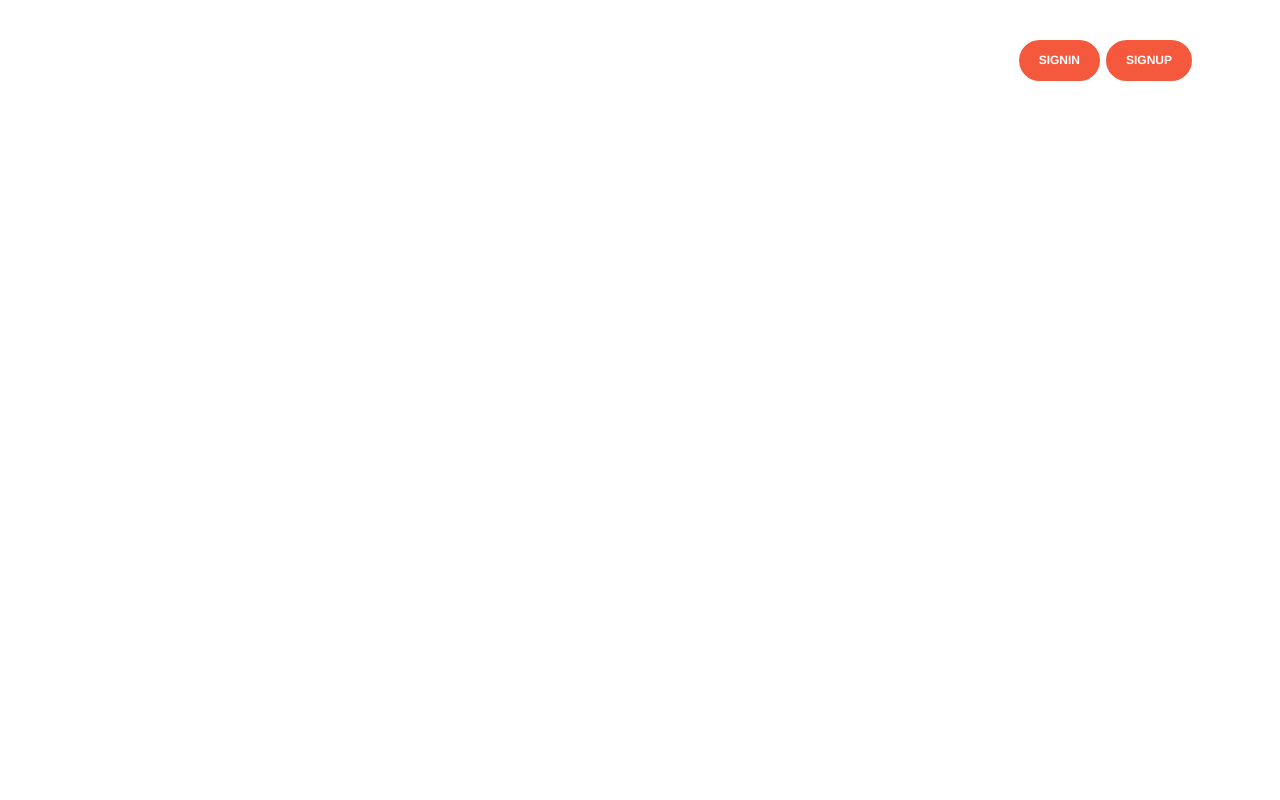
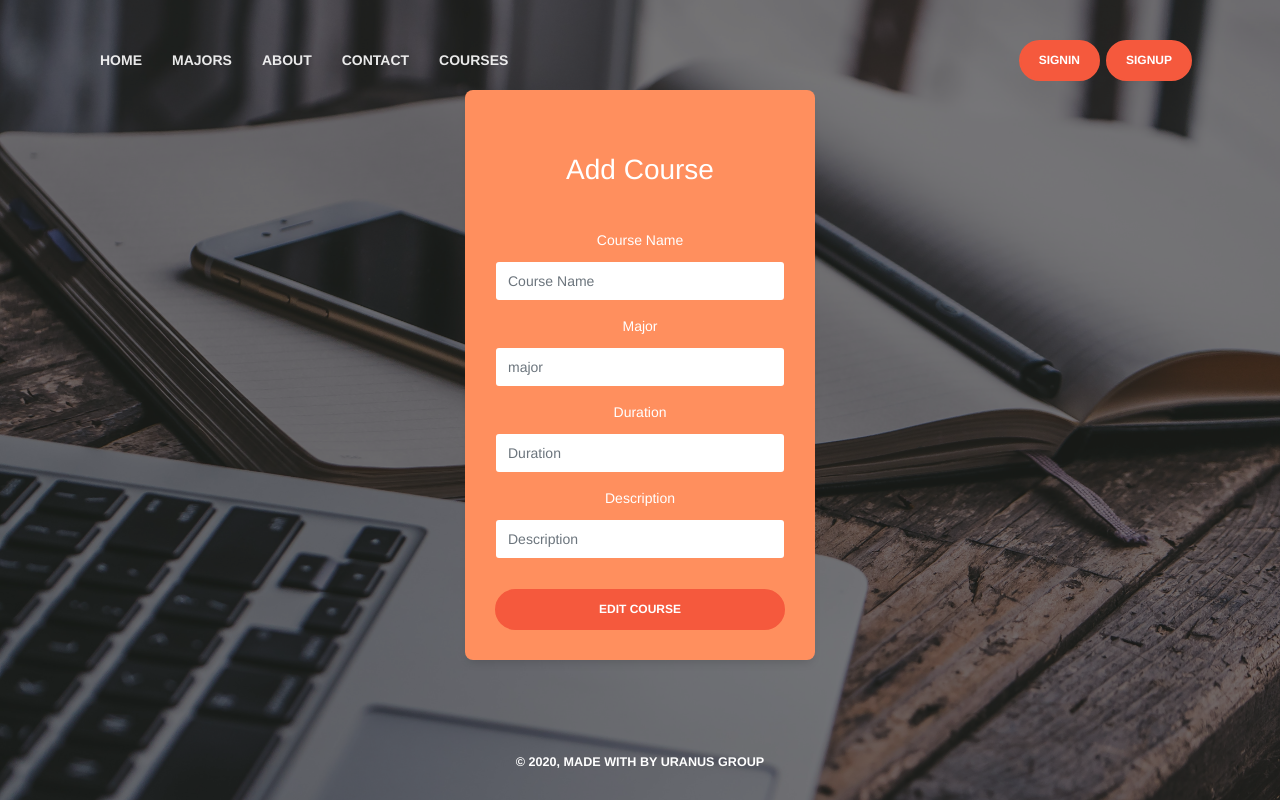
Before and after one commit to seerde/Project-3, a React (Create React App) app in the folder uranus_web_application/: page /course/update/1 in a window 1280 px wide. Built offline with nearby package versions, Linux system fonts and the light colour scheme.

Commit message:
added EditCourse file with code

```diff
--- a/uranus_web_application/src/App.js
+++ b/uranus_web_application/src/App.js
@@ -14,6 +14,7 @@ import { Login } from "./user/Login.jsx";
 import { SignUpTeacher } from "./user/SignUpTeacher";
 import { SignUpStudent } from "./user/SignUpStudent";
 import { AddCourse } from "./course/AddCourse";
+import { EditCourse } from "./course/EditCourse";
 import AllCourse from "./course/AllCourse";
 import CourseDetails from "./course/CourseDetails";
 import ContentDetails from "./content/ContentDetails";
@@ -92,6 +93,7 @@ export default class App extends Component {
             )}
           />
           <Route path="/course/add" component={AddCourse} />
+          <Route path="/course/update/:id" component={EditCourse} />
           <Route path="/register" component={Register} />
           <Route path="/allcourse">
             <AllCourse filter={this.state.filter} />
--- a/uranus_web_application/src/course/CourseDetails.jsx
+++ b/uranus_web_application/src/course/CourseDetails.jsx
@@ -49,13 +49,15 @@ export default class CourseDetails extends Component {
       editButtons =
         teacher._id === this.props.user._id ? (
           <>
-            <Button>Edit Course</Button>
+            <Button href={`/course/update/${this.props.match.params.id}`}>Edit Course</Button>
+
             <Button href={`/content/add/${this.props.match.params.id}`}>
               Add Content
             </Button>
           </>
         ) : null;
     }
+
     let contentsArray = [];
     if (contents) {
       contentsArray = contents.map((content) => {
--- /dev/null
+++ b/uranus_web_application/src/course/EditCourse.jsx
@@ -0,0 +1,155 @@
+import React, { useState, useEffect } from "react";
+// import { Form, Row, Col, Button } from "react-bootstrap";
+import { Button, Card, Form, Input, Container, Row, Col } from "reactstrap";
+// import React, { Component } from 'react'
+import Axios from "axios";
+
+export const EditCourse = (props) => {
+  const [course, setCourse] = useState({});
+  let onChangeInput = ({ target: { name, value } }) => {
+    setCourse({ ...course, [name]: value });
+    console.log(course);
+  };
+
+  let onSubmit = async (e) => {
+    e.preventDefault();
+    let token = localStorage.getItem("token");
+
+    try {
+      let courseAdded = await Axios.put(
+        `http://localhost:3005/api/course/update/${props.match.params.id}`,
+        course,
+        { headers: { "x-auth-token": token } }
+      );
+    //   console.log(courseAdded);
+      props.history.push(`/coruseDetail/${props.match.params.id}`);
+    } catch (err) {
+      console.log(err);
+    }
+  };
+
+  //api/course/add
+  return (
+    <div>
+      {/* <Form className="mt-5">
+        <Row className="justify-content-center mt-5">
+          <Col md={8}>
+            <Form.Row>
+              <Col md={4}>
+                <Form.Label>Course name</Form.Label>
+                <Form.Control
+                  placeholder="Course name"
+                  name="courseName"
+                  onChange={(e) => onChangeInput(e)}
+                />
+              </Col>
+              <Col md={4}>
+                <Form.Label>Major</Form.Label>
+                <Form.Control
+                  placeholder="major"
+                  name="major"
+                  onChange={(e) => onChangeInput(e)}
+                />
+              </Col>
+              <Col md={4}>
+                <Form.Label>Duration</Form.Label>
+                <Form.Control
+                  placeholder="Duration"
+                  name="duration"
+                  type="number"
+                  onChange={(e) => onChangeInput(e)}
+                />
+              </Col>
+            </Form.Row>
+            <Form.Row>
+              <Col>
+                <Form.Label>Description</Form.Label>
+                <Form.Control
+                  placeholder="Course name"
+                  as="textarea"
+                  name="description"
+                  onChange={(e) => onChangeInput(e)}
+                />
+              </Col>
+            </Form.Row>
+            <Button
+              className="mt-2"
+              variant="primary"
+              type="submit"
+              onClick={(e) => onSubmit(e)}
+            >
+              Submit
+            </Button>
+          </Col>
+        </Row>
+      </Form> */}
+
+      <div
+        className="page-header"
+        style={{
+          backgroundImage:
+            "url(" + require("../assets/img/background2.jpg") + ")",
+        }}
+      >
+        <div className="filter" />
+        <Container>
+          <Row>
+            <Col className="ml-auto mr-auto" lg="4">
+              <Card className="card-register ml-auto mr-auto">
+                <h3 className="title mx-auto">Add Course</h3>
+                <Form className="register-form">
+                  <label>Course Name</label>
+                  <Input
+                    placeholder="Course Name"
+                    type="text"
+                    name="courseName"
+                    onChange={(e) => onChangeInput(e)}
+                  />
+
+                  <label>Major</label>
+                  <Input
+                    placeholder="major"
+                    type="text"
+                    name="major"
+                    onChange={(e) => onChangeInput(e)}
+                  />
+
+                  <label>Duration</label>
+                  <Input
+                    placeholder="Duration"
+                    name="duration"
+                    type="number"
+                    onChange={(e) => onChangeInput(e)}
+                  />
+
+                  <label>Description</label>
+                  <Input
+                    placeholder="Description"
+                    as="textarea"
+                    name="description"
+                    onChange={(e) => onChangeInput(e)}
+                  />
+                  <Button
+                    block
+                    className="btn-round"
+                    color="danger"
+                    type="submit"
+                    onClick={(e) => onSubmit(e)}
+                  >
+                    Edit Course
+                  </Button>
+                </Form>
+              </Card>
+            </Col>
+          </Row>
+        </Container>
+        <div className="footer register-footer text-center">
+          <h6>
+            © {new Date().getFullYear()}, made with{" "}
+            <i className="fa fa-heart heart" /> by Uranus Group
+          </h6>
+        </div>
+      </div>
+    </div>
+  );
+};
```
